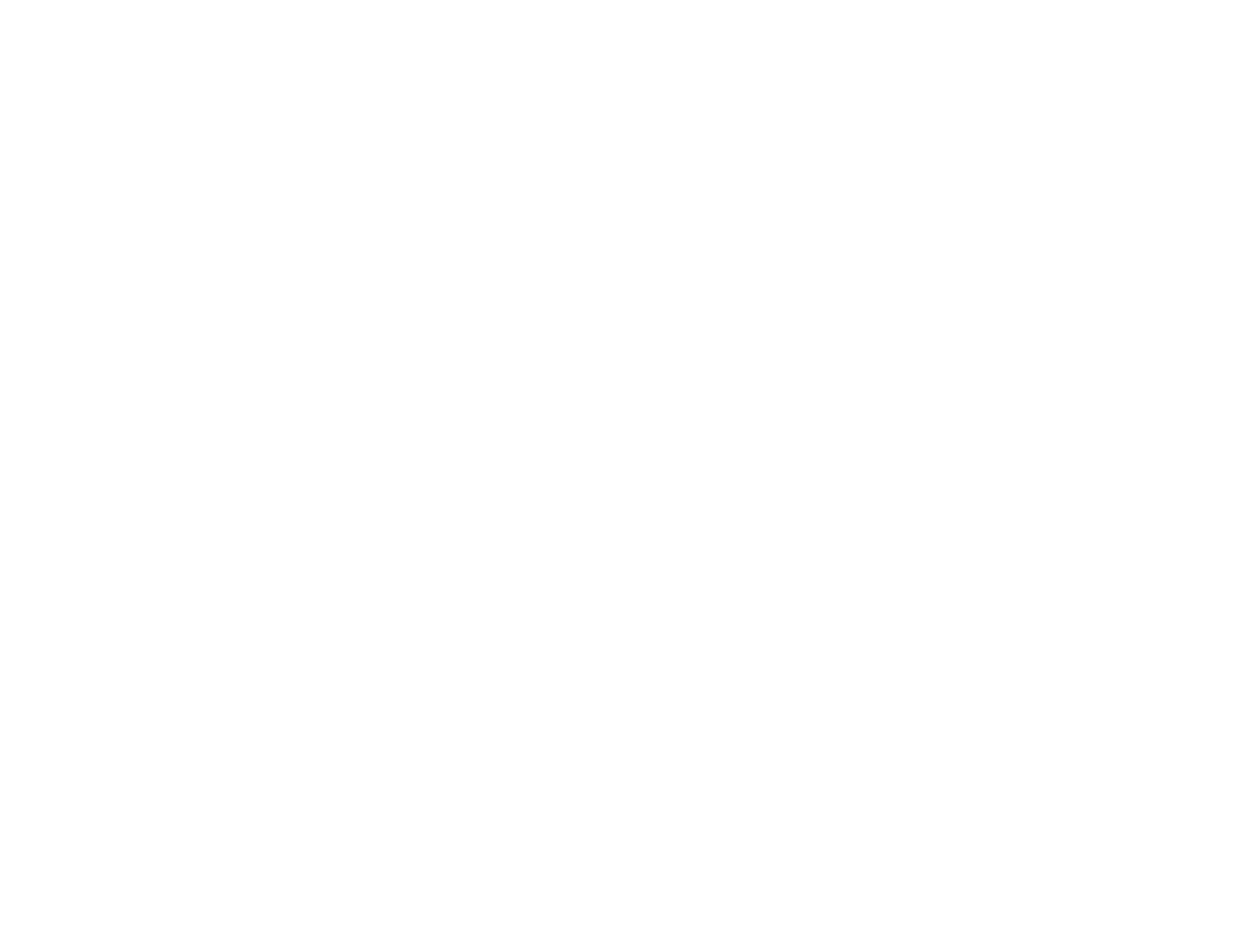
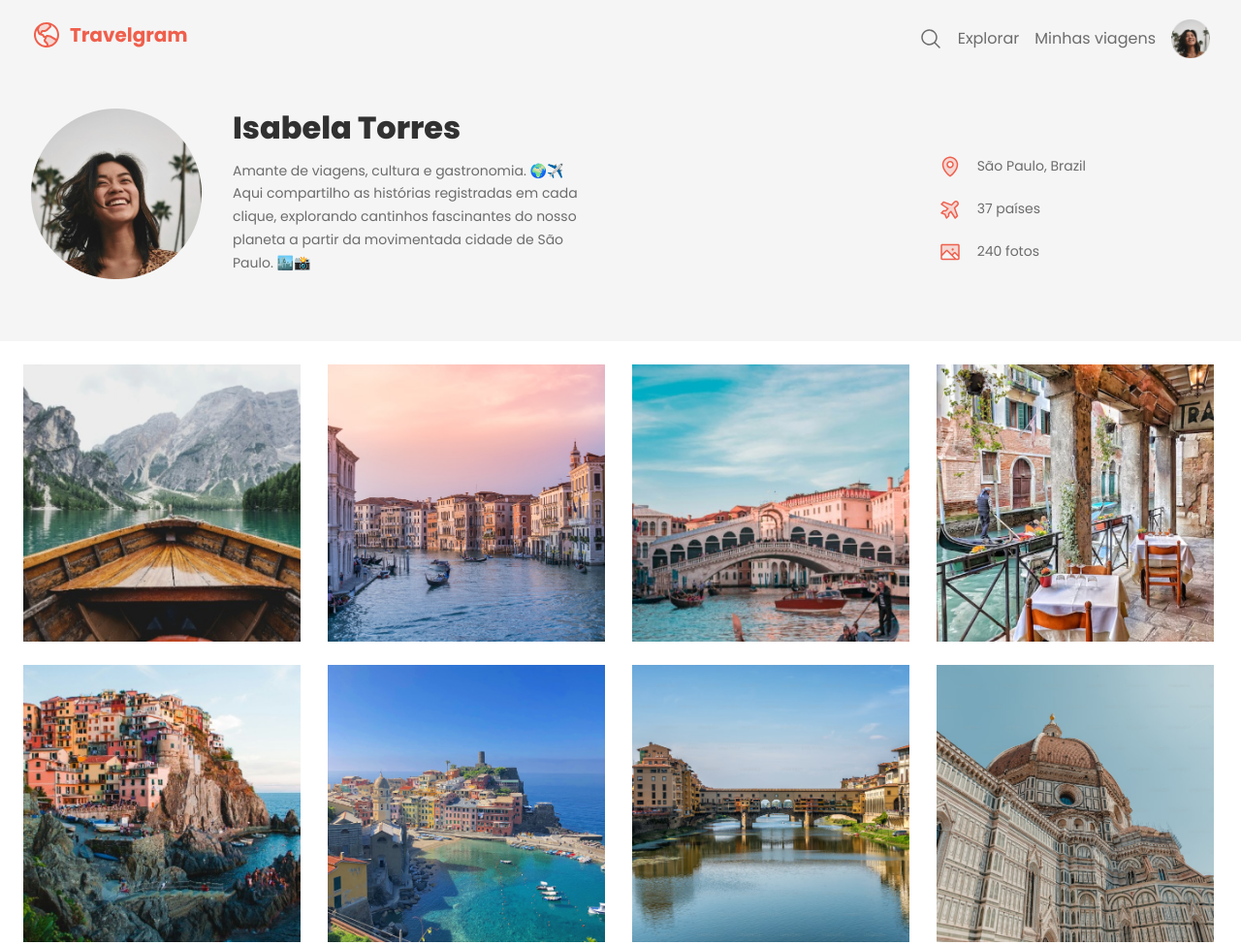
Before and after one commit to YanErlyRibeiro/Travelgram---Responsivo, a plain HTML site: page index.html in a window 1280 px wide. Shown: the top 975 px of the page at 97% size. Before the commit the page ends 800 px from the top, so only its background shows below. Drawn offline with Linux system fonts and the light colour scheme.

Commit message:
finalizando projeto

```diff
--- a/index.html
+++ b/index.html
@@ -12,6 +12,77 @@
 
 </head>
 <body>
+  <div >
+    <header>
+      <nav class="flex py-base px-lg" >
+      <div>
+        <img src="./assets/logo.svg" alt="Logo Travelgram" />
+      </div>
 
+      <div class="flex gap-1 items-center">
+        <img src="./assets/icons/MagnifyingGlass.svg" alt="Icone de lupa">
+        <a class="desktop-only" href="#">Explorar</a>
+        <a class="desktop-only" href="#">Minhas viagens</a>
+        <img src="./assets/Profile-img.png" alt="Imagem de perfil de uma garota sorrindo">
+      </div>
+      </nav>
+
+      <div class="profile grid even-columns py-lg px-xl items-center">
+        <div class="appearance grid even-columns gap-1-32">
+          <img src="./assets/Profile-img.png" alt="Imagem de perfil de uma garota sorrindo">
+          <div class="grid">
+            <h1>Isabela Torres</h1>
+            <p>Amante de viagens, cultura e
+             gastronomia. 🌍✈️ <br>
+              Aqui compartilho as histórias registradas em cada clique, explorando cantinhos fascinantes do nosso planeta a partir da movimentada cidade de São Paulo. 🏙️📸</p>
+          </div>
+        </div>
+
+
+        <div class="info-icons">
+          <div class="flex items-center gap-1">
+            <img class="icons" src="./assets/icons/MapPin.svg" alt="">
+            <small>São Paulo, Brazil</small>
+          </div>
+
+          <div class="flex items-center py-base gap-1">
+            <img class="icons" src="./assets/icons/AirplaneTilt.svg" alt="">
+            <small>37 países</small>
+          </div>
+          <div class="flex items-center gap-1">
+            <img class="icons" src="./assets/icons/Image.svg" alt="">
+            <small>240 fotos</small>
+          </div>
+        </div>
+      </div>
+    </header>
+  </div>
+
+  <div class="section-img grid ">
+    <img src="./assets/img/Image 01.png" alt="">
+    <img src="./assets/img/Image 02.png" alt="">
+    <img src="./assets/img/Image 03.png" alt="">
+    <img src="./assets/img/Image 04.png" alt="">
+    <img src="./assets/img/Image 05.png" alt="">
+    <img src="./assets/img/Image 06.png" alt="">
+    <img src="./assets/img/Image 07.png" alt="">
+    <img src="./assets/img/Image 08.png" alt="">
+    <img src="./assets/img/Image 09.png" alt="">
+    <img src="./assets/img/Image 10.png" alt="">
+    <img src="./assets/img/Image 11.png" alt="">
+    <img src="./assets/img/Image 12.png" alt="">
+  </div>
+
+  <footer >
+    <div>
+
+      <span>Travelgram © 2024</span>
+    </div>
+
+    <div class="flex items-center gap-1 py-base">
+      <a href="#">Termos de uso</a>
+      <a href="#">Política de privacidade</a>
+    </div>
+  </footer>
 </body>
 </html>
--- /dev/null
+++ b/styles/footer.css
@@ -0,0 +1,28 @@
+footer {
+  text-align: center;
+  & span {
+    font: var(--fw-base) var(--fs-sm)/1.5 var(--font-family);
+    margin-bottom: 1rem;
+  }
+
+  & > div {
+ justify-content: center;
+    & a {
+      font: var(--fw-base) var(--fs-sm)/1.5 var(--font-family);
+    }
+  }
+
+}
+@media (width >= 80rem) {
+  footer {
+      display: flex;
+      align-items: center;
+      padding-inline: 2rem;
+
+      & div + div {
+        margin-left: auto;
+      }
+
+
+  }
+}
--- a/styles/global.css
+++ b/styles/global.css
@@ -25,4 +25,37 @@
   --shape-transparency:rgb(255, 255, 255, 0.56);
   --text-color-primary: #313131;
   --text-color-secondary:#6C6C6C ;
+
+  --px-lg: 1rem;
+  --px-xl: 2rem;
+
+  --py-base: 1rem ;
+  --py-lg: 2rem;
 }
+
+body {
+  background-color: var(--bg-color);
+  overflow-x: hidden;
+}
+
+a {
+  cursor: pointer;
+  text-decoration: none;
+  font: var(--fw-base) 1rem/1.5 var(--font-family);
+}
+
+a, p ,span {
+  color: var(--text-color-secondary);
+}
+
+h1 {
+  color:var(--text-color-primary);
+}
+
+@media (width >= 80em) {
+:root {
+  --px-lg: 2rem;
+  --py-base: 1.25rem;
+}
+
+}
--- /dev/null
+++ b/styles/header.css
@@ -0,0 +1,74 @@
+header {
+  background-color: var(--surface-color);
+
+  & nav {
+    & .flex {
+      margin-left: auto;
+    }
+
+    .desktop-only + img {
+      width: 2.5rem;
+      height: 2.5rem;
+    }
+
+  }
+
+  & .profile {
+    & p, small {
+     font:  var(--font-pmd);
+    }
+
+    .appearance  {
+      width: 37rem;
+      margin-bottom: 2rem;
+      & img {
+        width: 7.5rem;
+        height: 7.5rem;
+
+      }
+
+      & > div {
+        width: 18.5rem;
+
+       & h1 {
+        font: var(--fw-bold) 1.5rem/1.25 var(--font-family);
+        margin-bottom: .5rem;
+       }
+
+
+      }
+
+    }
+
+    & small {
+      color: var(--text-color-secondary);
+    }
+    .icons {
+      width: 1.5rem ;
+      height: 1.5rem;
+    }
+  }
+
+   @media (width >= 80em) {
+      & .profile {
+      .appearance {
+          & img {
+            width: 11rem;
+             height: 11rem;
+          }
+          & > div {
+
+            width: 24rem;
+            & h1 {
+            font: var(--fw-bold) 2rem/1.25 var(--font-family);
+
+            }
+          }
+
+        }
+        & .info-icons {
+         margin-right: 8rem;
+        }
+      }
+   }
+  }
--- a/styles/index.css
+++ b/styles/index.css
@@ -1,2 +1,5 @@
 @import url(./global.css);
 @import url(./utility.css);
+@import url(./header.css);
+@import url(./section.css);
+@import url(./footer.css);
--- /dev/null
+++ b/styles/section.css
@@ -0,0 +1,21 @@
+.section-img {
+  padding: 1rem;
+  gap: 1rem;
+  & img {
+    width: 100%;
+
+  }
+
+}
+@media (width >= 80em) {
+  .section-img {
+    padding: 1.5rem ;
+    grid-template-columns: 1fr 1fr 1fr 1fr;
+    gap: 1.5rem ;
+
+    & img {
+      width: 17.875rem;
+      height: 17.875rem;
+    }
+  }
+}
--- a/styles/utility.css
+++ b/styles/utility.css
@@ -0,0 +1,71 @@
+
+
+.px-lg {
+  padding-inline: var(--px-lg);
+}
+
+.px-xl {
+  padding-inline: var(--px-xl) ;
+}
+
+.py-lg {
+  padding-block: var(--py-lg);
+}
+
+.py-base {
+  padding-block: var(--py-base);
+}
+
+.grid {
+  display: grid;
+}
+
+.flex {
+  display: flex;
+}
+
+.items-center {
+  align-items: center;
+}
+
+.gap-1-32 {
+  gap: 1rem;
+}
+
+.gap-1 {
+  gap: 1rem;
+}
+
+.even-columns {
+  display: grid;
+  gap: 1rem;
+}
+
+.desktop-only {
+  display: none;
+}
+
+.container {
+  --max-width: 375px;
+  width: min(var(--max-width), 100% - var(--px-lg) * 2);
+  margin-inline:auto;
+}
+
+@media (width >= 80em) {
+  .container {
+    --max-width: 80em;
+  }
+
+  .desktop-only {
+    display: initial;
+  }
+
+  .even-columns {
+    grid-auto-flow: column;
+    grid-template-columns: 1fr;
+  }
+  .gap-1-32 {
+    gap: 2rem;
+  }
+
+}
```
